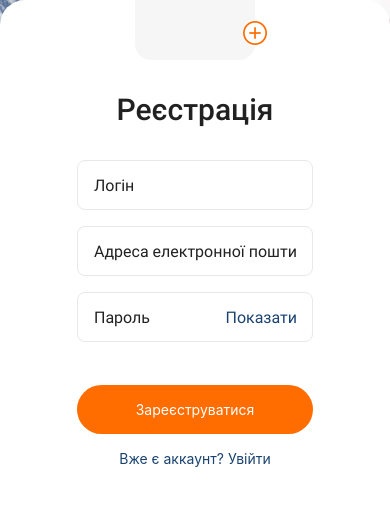
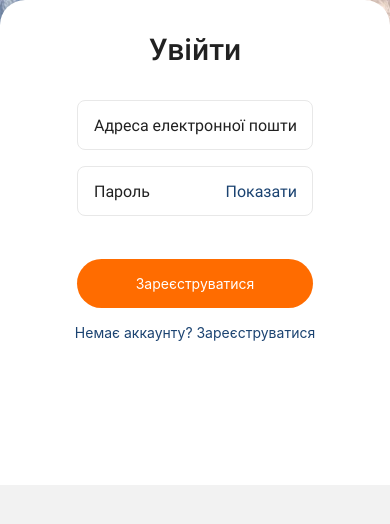
Before and after one commit to volodymyr-ok/goit-react-native-hw, a React Native app: screen /Login in a window 390 px wide. Shown: the top 524 px of the page. Built offline with nearby package versions, Linux system fonts and the light colour scheme.

Commit message:
added navigation by login and register

```diff
--- a/App.js
+++ b/App.js
@@ -4,6 +4,10 @@ import LoginScreen from './Screens/Auth/LoginScreen/LoginScreen';
 import * as Font from 'expo-font';
 import * as SplashScreen from 'expo-splash-screen';
 import { View } from 'react-native';
+import { NavigationContainer } from '@react-navigation/native';
+import { createNativeStackNavigator } from '@react-navigation/native-stack';
+
+const AuthStack = createNativeStackNavigator();
 
 SplashScreen.preventAutoHideAsync();
 const customFonts = {
@@ -35,10 +39,16 @@ const App = () => {
   if (!appIsReady) return null;
 
   return (
-    <View onLayout={onLayoutRootView}>
-      <RegistrationScreen />
-      {/* <LoginScreen /> */}
-    </View>
+    // <View onLayout={onLayoutRootView}>
+    <NavigationContainer>
+      <AuthStack.Navigator screenOptions={{ headerShown: false }}>
+        <AuthStack.Screen name="Login" component={LoginScreen} />
+        <AuthStack.Screen name="Registration" component={RegistrationScreen} />
+      </AuthStack.Navigator>
+      {/* <RegistrationScreen />
+        <LoginScreen /> */}
+    </NavigationContainer>
+    // </View>
   );
 };
 
--- a/Screens/Auth/LoginScreen/LoginScreen.jsx
+++ b/Screens/Auth/LoginScreen/LoginScreen.jsx
@@ -14,7 +14,7 @@ import { colors } from '../../../utils/styles';
 import styles from './LoginScreenStyles';
 const BgImage = require('../../../assets/img/BgPhoto.jpg');
 
-const LoginScreen = () => {
+const LoginScreen = ({ navigation }) => {
   const [isKeyboardShown, setIsKeyboardShown] = useState(false);
   const [isPasswordHidden, setIsPasswordHidden] = useState(true);
   const [email, setEmail] = useState('');
@@ -91,7 +91,7 @@ const LoginScreen = () => {
               </TouchableOpacity>
             </View>
 
-            <TouchableOpacity>
+            <TouchableOpacity onPress={() => navigation.navigate('Registration')}>
               <Text style={{ ...styles.navigationText }}>Немає аккаунту? Зареєструватися</Text>
             </TouchableOpacity>
           </View>
--- a/Screens/Auth/RegistrationScreen/RegistrationScreen.jsx
+++ b/Screens/Auth/RegistrationScreen/RegistrationScreen.jsx
@@ -17,7 +17,7 @@ import { AntDesign } from '@expo/vector-icons';
 
 const BgImage = require('../../../assets/img/BgPhoto.jpg');
 
-const RegistrationScreen = () => {
+const RegistrationScreen = ({ navigation }) => {
   const [isKeyboardShown, setIsKeyboardShown] = useState(false);
   const [isPasswordHidden, setIsPasswordHidden] = useState(true);
   const [isFocused, setIsFocused] = useState({});
@@ -113,7 +113,7 @@ const RegistrationScreen = () => {
             </TouchableOpacity>
           </View>
 
-          <TouchableOpacity>
+          <TouchableOpacity onPress={() => navigation.navigate('Login')}>
             <Text style={styles.navigationText}>Вже є аккаунт? Увійти</Text>
           </TouchableOpacity>
         </View>
--- a/package.json
+++ b/package.json
@@ -19,7 +19,7 @@
     "expo-status-bar": "~1.4.4",
     "react": "18.1.0",
     "react-native": "0.70.5",
-    "react-native-safe-area-context": "4.4.1",
+    "react-native-safe-area-context": "^4.4.1",
     "react-native-screens": "~3.18.0",
     "react-native-svg-uri": "^1.2.3"
   },
```
Also changed, not shown: 1 other file (tests, documents, lock files or other folders).
